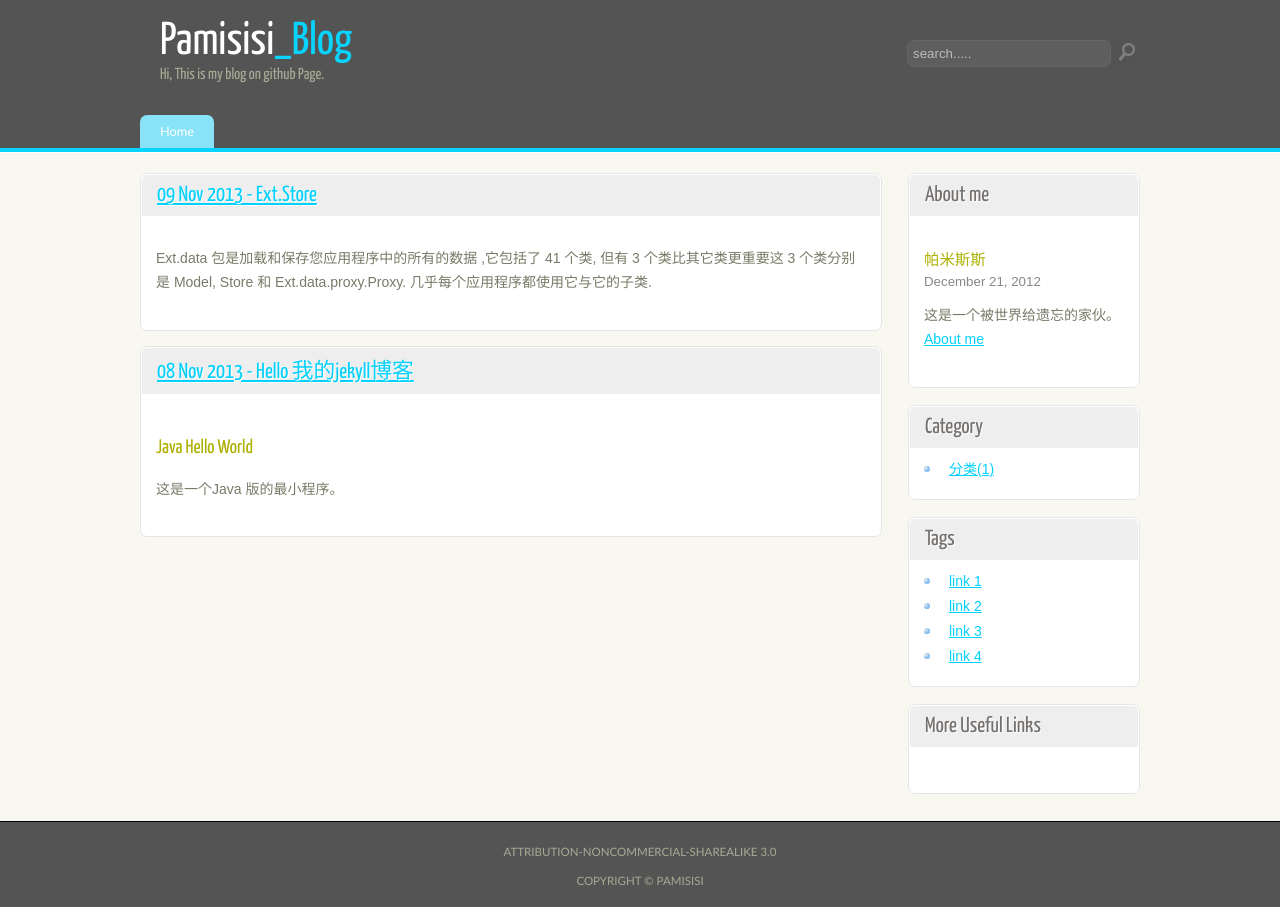
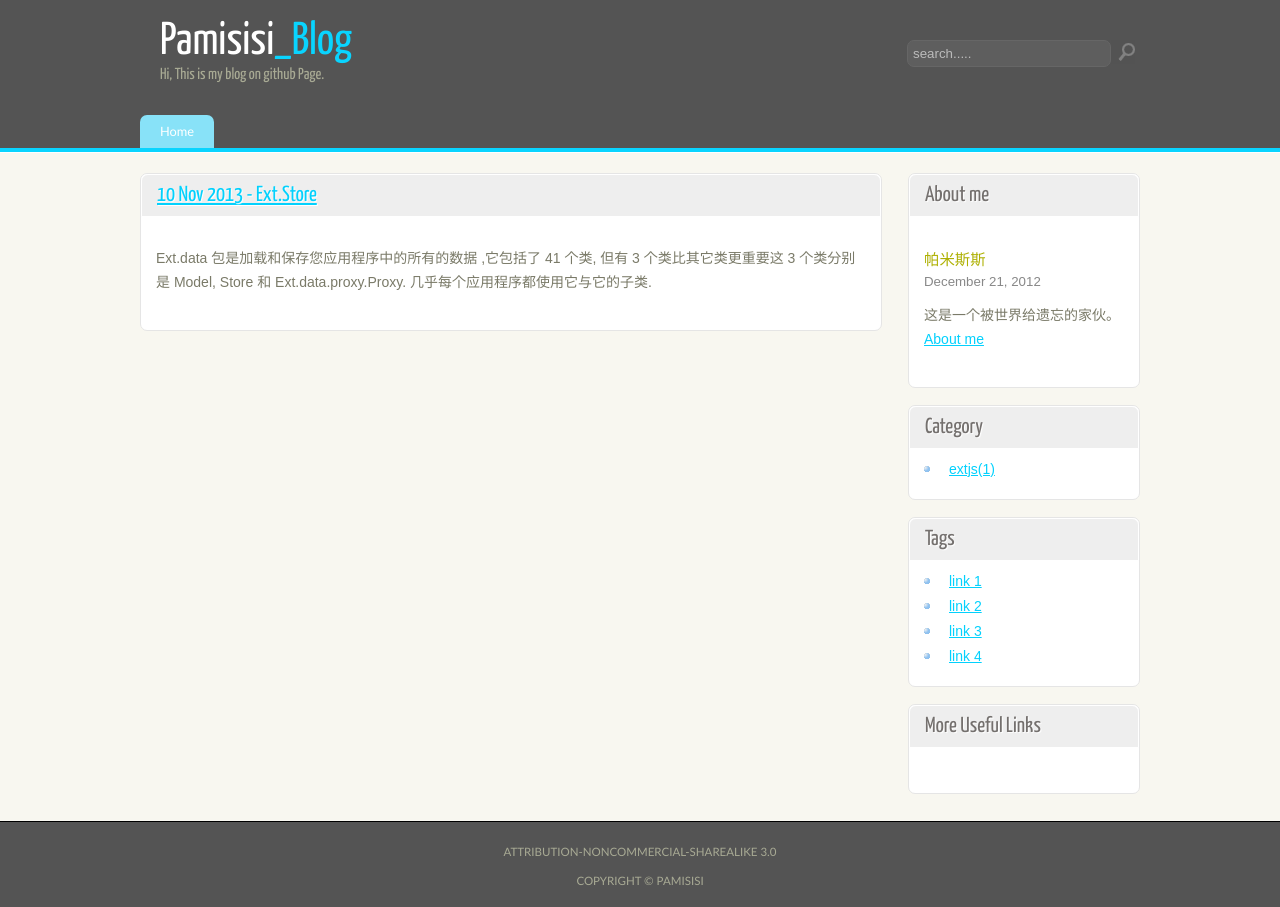
Before and after one commit to pamisisi/pamisisi.github.io, a Jekyll site: the page built from index.html, in a window 1280 px wide. Built offline with Jekyll 4.4.1, drawn with Linux system fonts in a browser that asks for light colours; Markdown is read by kramdown in place of the engine named in the settings.

Commit message:
deleted:    "_posts/2013-11-08-\344\270\226\347\225\214\346\202\250\345\245\275.md"

```diff
--- a/_posts/2013-11-10-ExtJS.Store.md
+++ b/_posts/2013-11-10-ExtJS.Store.md
@@ -1,10 +1,10 @@
 ---
-layout: 	post
+layout:		post
 title:  	"Ext.Store"
-date:   	2013-11-09 02:49:42
-categories: 分类
-tags:		标签
+category: 	extjs
+tags:		[extjs, store]
 ---
+
 Ext.data 包是加载和保存您应用程序中的所有的数据 ,它包括了 41 个类, 但有 3 个类比其它类更重要这 3 个类分别是 Model, Store 和 Ext.data.proxy.Proxy. 几乎每个应用程序都使用它与它的子类.
 
 _官方E文路径: ExtJS -> guide -> concepts -> The Data Package_
@@ -16,12 +16,9 @@ _Ext.data.Model 数据模型 它的前身是 3.x 或之前版本中的 Ext.data.
 
 ![Ext.data.Model][img-model]
 
+让我们来看看如何创建一个Model：
 
-
-
-让我们来看看如何创建一个Model：
-{% highlight javascript %}
-
+	{% highlight javascript %}
 	Ext.define('User', {			//定义一个 Model 实体类,类名 User
 		extend: 'Ext.data.Model', 	//继承
 		fields: [ 					//定义2个字段 id 跟 name 字段类型分别为 int, string
@@ -29,11 +26,11 @@ _Ext.data.Model 数据模型 它的前身是 3.x 或之前版本中的 Ext.data.
 		    { name: 'name', type: 'string' }
 		]
 	});
+	{% endhighlight %}
 
-{% endhighlight %}
 Model 通常用于 Store, 它基本上是一个集合 Model 的实例. 建立一个 Store 和加载其数据很简单：
-{% highlight javascript %}
 
+	{% highlight javascript %}
 	Ext.create('Ext.data.Store', { //创建一个 Store:
 		model: 'User',	// 关联 User Model类
 		proxy: {
@@ -43,14 +40,14 @@ Model 通常用于 Store, 它基本上是一个集合 Model 的实例. 建立一
 		},
 		autoLoad: true
 	});
+	{% endhighlight %}
 
-{% endhighlight %}
 我们配置的 Store 使用了 Ajax 代理, 告诉它 URL 路径 `users.json` 并指定了 JSON 阅读器.
 在这种情况下我们的服务器返回 JSON , 因为我们已经指定了一个 JSON 阅读器读取响应,　所以 Store
 会自动从 `users.json` 加载 User 模型的实例. `users.json` URL应该返回一个JSON字符串,
 它看起来像这样：
-{% highlight javascript %}
 
+	{% highlight javascript %}
 	{
 		success: true,
 		users: [
@@ -58,12 +55,12 @@ Model 通常用于 Store, 它基本上是一个集合 Model 的实例. 建立一
 		    { id: 2, name: 'Tommy' }
 		]
 	}
+	{% endhighlight %}
 
-{% endhighlight %}
 
 Store 也可以使用内嵌数据(直接将数据指定在 Store 内部):
-{% highlight javascript %}
 
+	{% highlight javascript %}
 	Ext.create('Ext.data.Store', {
 		model: 'User',
 		data: [
@@ -73,12 +70,12 @@ Store 也可以使用内嵌数据(直接将数据指定在 Store 内部):
 		    { firstName: 'Jamie', lastName: 'Avins' }
 		]
 	});
+	{% endhighlight %}
 
-{% endhighlight %}
 ### 排序和分组
 Stores 可以在本地进行排序, 过滤和分组,以及支持远程排序,过滤和分组:
-{% highlight javascript %}
 
+	{% highlight javascript %}
 	Ext.create('Ext.data.Store', {
 		model: 'User',
 
@@ -90,5 +87,4 @@ Stores 可以在本地进行排序, 过滤和分组,以及支持远程排序,过
 		groupField: 'age',
 		groupDir: 'DESC'
 	});
-
-{% endhighlight %}
+	{% endhighlight %}
```
Also changed, not shown: _posts/2013-11-08-世界您好.md (deleted, +0 -84 lines).
